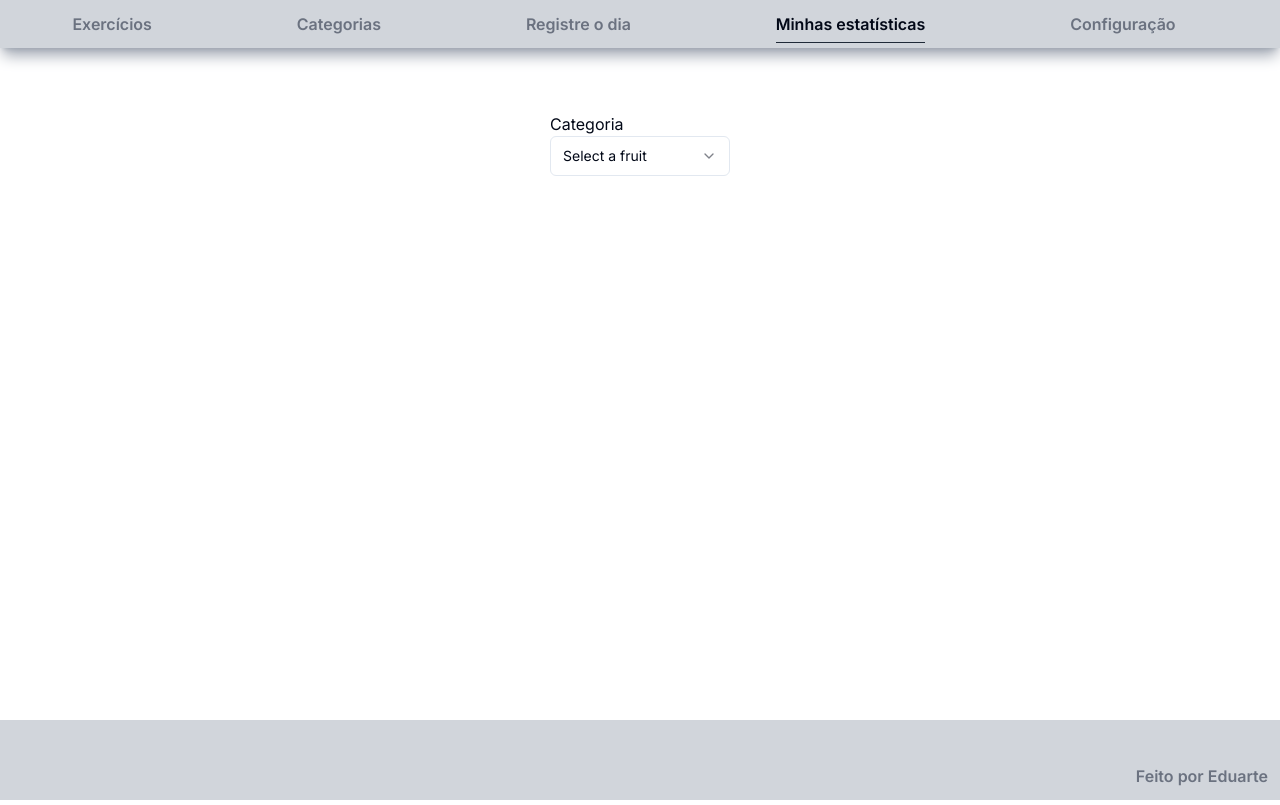
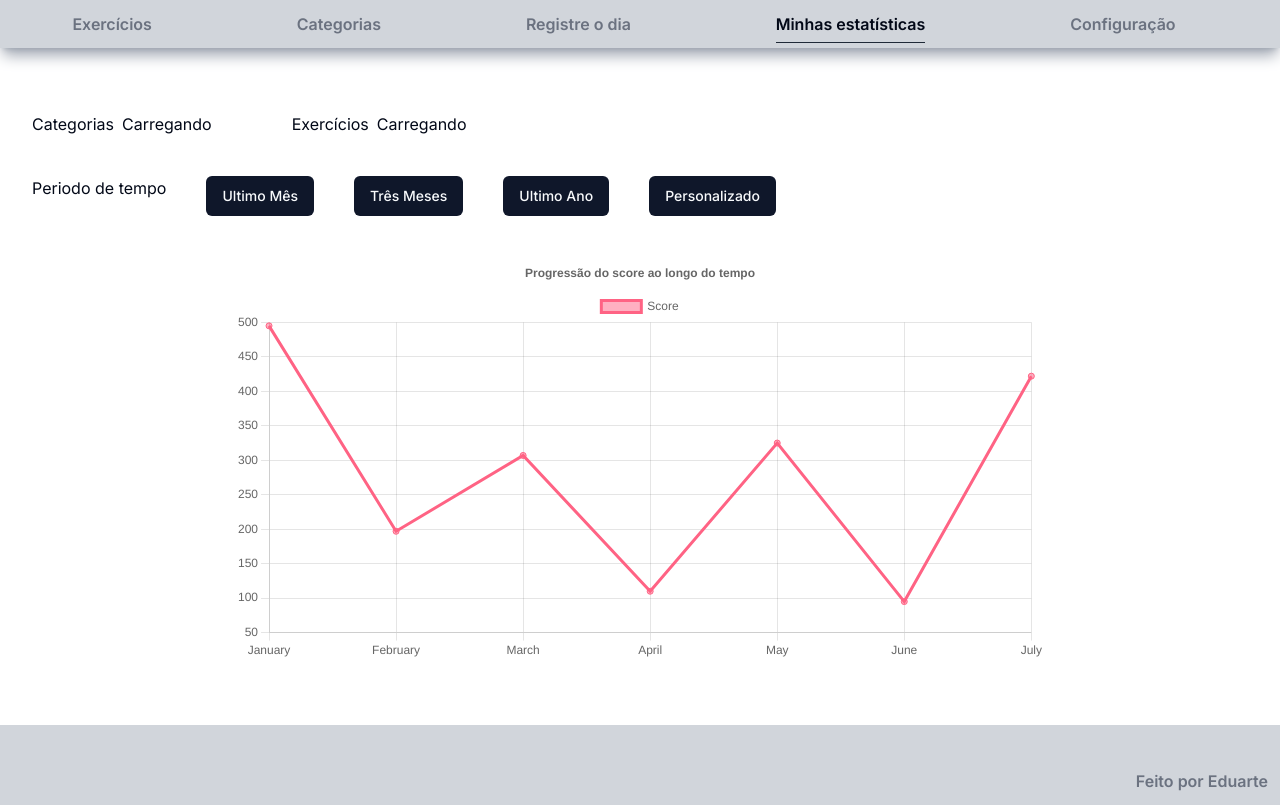
Before and after one commit to EduartePaiva/monitorando-academia, a Next.js app: page /estatisticas in a window 1280 px wide. Built offline with nearby package versions, Linux system fonts and the light colour scheme; no server answers.

Commit message:
o retorno
retornando a codar o easygym

```diff
--- a/app/(root)/(routes)/estatisticas/CategorySelect.tsx
+++ b/app/(root)/(routes)/estatisticas/CategorySelect.tsx
@@ -1,20 +1,24 @@
 import { Select, SelectContent, SelectGroup, SelectItem, SelectLabel, SelectTrigger, SelectValue } from "@/components/ui/select";
+import { SafeCategoria } from "@/types";
 
+interface CategorySelectProps {
+    categorias: SafeCategoria[]
+}
 
-export default function CategorySelect() {
+export default function CategorySelect({
+    categorias
+}: CategorySelectProps) {
     return (
-        <Select>
+        <Select defaultValue="all">
             <SelectTrigger className="w-[180px]">
-                <SelectValue placeholder="Select a fruit" />
+                <SelectValue placeholder="" />
             </SelectTrigger>
             <SelectContent>
                 <SelectGroup>
-                    <SelectLabel>Fruits</SelectLabel>
-                    <SelectItem value="apple">Apple</SelectItem>
-                    <SelectItem value="banana">Banana</SelectItem>
-                    <SelectItem value="blueberry">Blueberry</SelectItem>
-                    <SelectItem value="grapes">Grapes</SelectItem>
-                    <SelectItem value="pineapple">Pineapple</SelectItem>
+                    <SelectItem value="all">Todas</SelectItem>
+                    {categorias.map((categoria, index) => (
+                        <SelectItem key={index} value={categoria.id}>{categoria.nome}</SelectItem>
+                    ))}
                 </SelectGroup>
             </SelectContent>
         </Select>
--- /dev/null
+++ b/app/(root)/(routes)/estatisticas/ExerciciosSelect.tsx
@@ -0,0 +1,33 @@
+import {
+    Select,
+    SelectContent,
+    SelectGroup,
+    SelectItem,
+    SelectTrigger,
+    SelectValue
+} from "@/components/ui/select";
+import { SafeExercicio } from "@/types";
+
+interface ExercicySelectProps {
+    exercicios: SafeExercicio[]
+}
+
+export default function ExercicySelect({
+    exercicios
+}: ExercicySelectProps) {
+    return (
+        <Select defaultValue="all">
+            <SelectTrigger className="w-[180px]">
+                <SelectValue placeholder="" />
+            </SelectTrigger>
+            <SelectContent>
+                <SelectGroup>
+                    <SelectItem value="all">Todos</SelectItem>
+                    {exercicios.map((exercicio, index) => (
+                        <SelectItem key={index} value={exercicio.id}>{exercicio.nome}</SelectItem>
+                    ))}
+                </SelectGroup>
+            </SelectContent>
+        </Select>
+    )
+}
--- a/app/(root)/(routes)/estatisticas/page.tsx
+++ b/app/(root)/(routes)/estatisticas/page.tsx
@@ -1,10 +1,61 @@
+'use client'
+import { useQuery } from "@tanstack/react-query";
 import CategorySelect from "./CategorySelect";
+import axios from "axios";
+import { SafeCategoria, SafeExercicio } from "@/types";
+import ExercicySelect from "./ExerciciosSelect";
+import { Button } from "@/components/ui/button";
+import LineChart from "@/components/LineChart";
+
 
 export default function EstatisticasPage() {
+    const categorias = useQuery({
+        queryFn: async () => {
+            return (await axios.get('/api/categorias')).data as SafeCategoria[]
+        }
+    })
+    const exercicios = useQuery({
+        queryFn: async () => {
+            return (await axios.get('/api/exercicios')).data as SafeExercicio[]
+        }
+    })
+
     return (
-        <div>
-            <div>Categoria </div>
-            <CategorySelect />
+        <div className="container flex flex-col w-full gap-10">
+            {/* Categoria e exercício filtros */}
+            <div className="flex gap-20">
+                <div className="flex items-center gap-2">
+                    <div>Categorias</div>
+                    {
+                        categorias.data ? <CategorySelect categorias={categorias.data} />
+                            :
+                            <span>Carregando</span>
+                    }
+                </div>
+                <div className="flex items-center gap-2">
+                    <div>Exercícios</div>
+                    {
+                        exercicios.data ? <ExercicySelect exercicios={exercicios.data} />
+                            :
+                            <span>Carregando</span>
+                    }
+                </div>
+            </div>
+            {/* Filtros de data */}
+            <div className="flex gap-10">
+                <span>Periodo de tempo</span>
+                <Button>Ultimo Mês</Button>
+                <Button>Três Meses</Button>
+                <Button>Ultimo Ano</Button>
+                <Button>Personalizado</Button>
+            </div>
+            {/* Gráfico de linhas */}
+            <div className="flex justify-center">
+                <div className="sm:w-11/12 md:w-5/6  lg:w-2/3">
+                    <LineChart />
+
+                </div>
+            </div>
         </div>
     )
 }
--- /dev/null
+++ b/app/api/score/route.ts
@@ -0,0 +1,5 @@
+export async function GET(request: Request) {
+    const { searchParams } = new URL(request.url)
+    const id = searchParams.get('id')
+
+}
--- /dev/null
+++ b/components/LineChart.tsx
@@ -0,0 +1,57 @@
+'use client'
+
+import {
+    Chart as ChartJS,
+    CategoryScale,
+    LinearScale,
+    PointElement,
+    LineElement,
+    Title,
+    Tooltip,
+    Legend,
+} from 'chart.js';
+import { Line } from 'react-chartjs-2';
+import faker from 'faker';
+
+ChartJS.register(
+    CategoryScale,
+    LinearScale,
+    PointElement,
+    LineElement,
+    Title,
+    Tooltip,
+    Legend
+);
+
+export const options = {
+    responsive: true,
+    plugins: {
+        legend: {
+            position: 'top' as const,
+        },
+        title: {
+            display: true,
+            text: 'Progressão do score ao longo do tempo',
+        },
+    },
+};
+
+const labels = ['January', 'February', 'March', 'April', 'May', 'June', 'July'];
+
+export const data = {
+    labels,
+    datasets: [
+        {
+            label: 'Score',
+            data: labels.map(() => faker.datatype.number({ min: 0, max: 500 })),
+            borderColor: 'rgb(255, 99, 132)',
+            backgroundColor: 'rgba(255, 99, 132, 0.5)',
+        }
+    ],
+};
+
+
+
+export default function LineChart() {
+    return <Line options={options} data={data} />;
+}
--- a/package.json
+++ b/package.json
@@ -27,15 +27,18 @@
     "@types/react-dom": "18.2.10",
     "autoprefixer": "10.4.16",
     "axios": "^1.5.1",
+    "chart.js": "^4.4.0",
     "class-variance-authority": "^0.7.0",
     "clsx": "^2.0.0",
     "cmdk": "^0.2.0",
     "eslint": "8.50.0",
     "eslint-config-next": "^13.5.4",
+    "faker": "5.5.3",
     "lucide-react": "^0.284.0",
     "next": "13.5.4",
     "postcss": "^8.4.31",
     "react": "18.2.0",
+    "react-chartjs-2": "^5.2.0",
     "react-dom": "18.2.0",
     "react-hook-form": "^7.47.0",
     "react-hot-toast": "^2.4.1",
@@ -47,6 +50,7 @@
   },
   "devDependencies": {
     "@tanstack/react-query-devtools": "^4.35.7",
+    "@types/faker": "5.5.9",
     "prisma": "^5.4.2"
   }
 }
```
Also changed, not shown: 2 other files (tests, documents, lock files or other folders).
